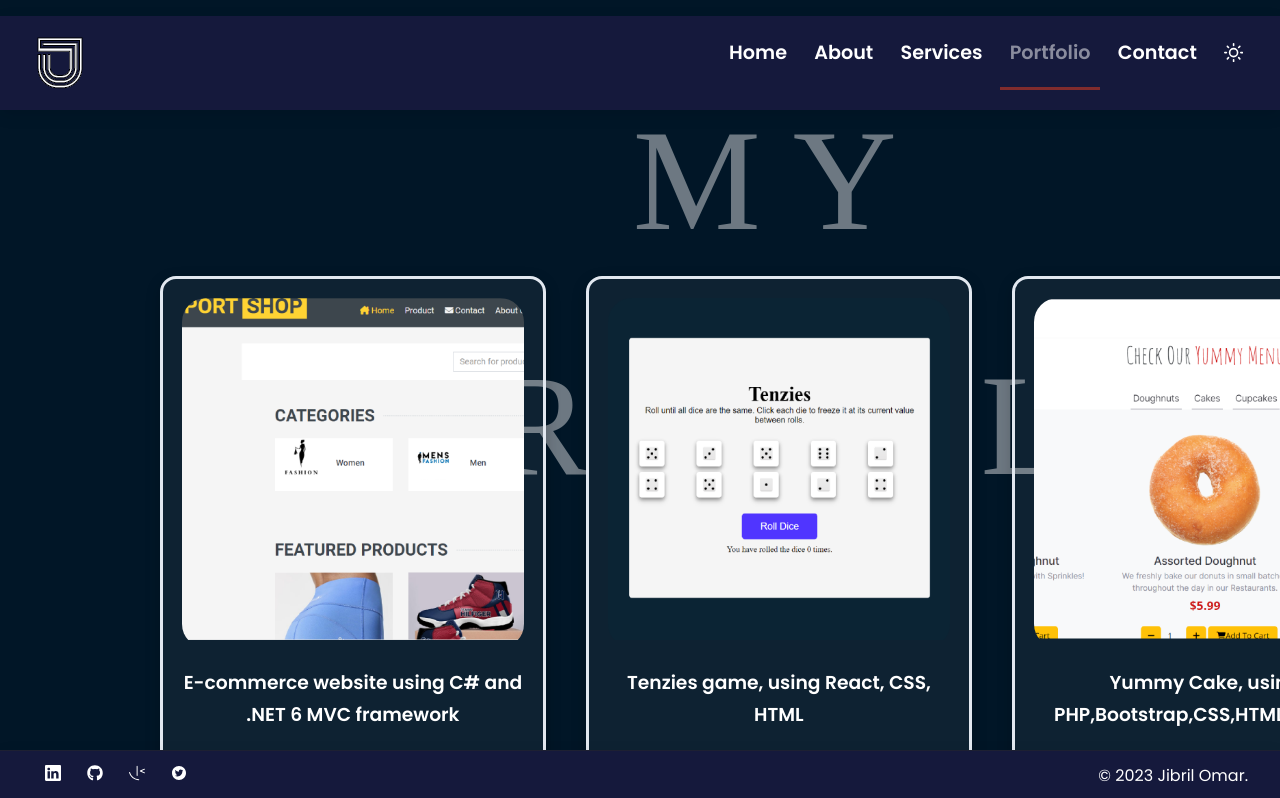
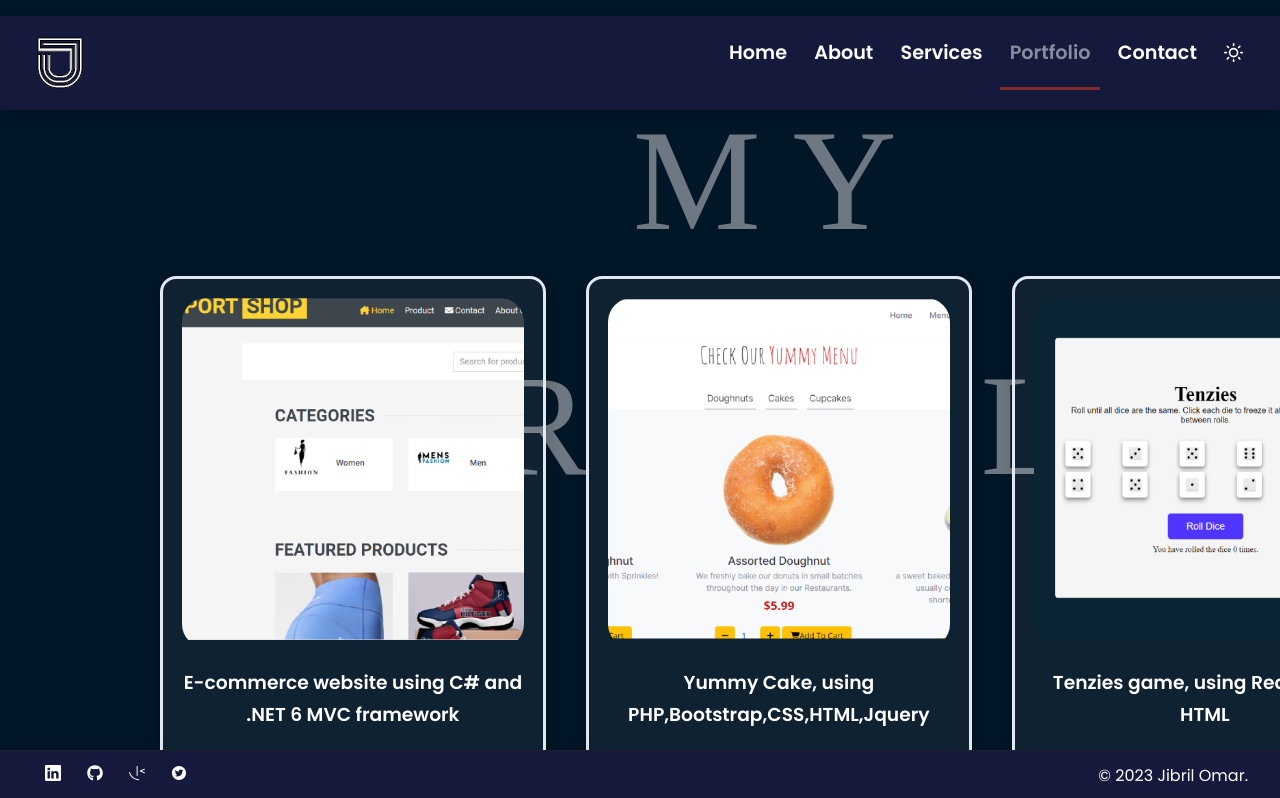
Before and after one commit to jibrilosman/portfolio-router, a React (Create React App) app: page /portfolio in a window 1280 px wide. Shown: the top 798 px of the page. Built offline with nearby package versions, Linux system fonts and the light colour scheme; a web font is replaced by a local one.

Commit message:
Update Data.js

```diff
--- a/src/pages/portfolio/Data.js
+++ b/src/pages/portfolio/Data.js
@@ -12,6 +12,14 @@ import IMG11 from '../../assets/project-11.jpg'
 import IMG12 from '../../assets/project-12.jpg'
 
 const data = [
+    {
+      id: 0,
+      image: IMG2,
+      title: 'Yummy Cake, using PHP,Bootstrap,CSS,HTML,Jquery',
+      github: 'https://github.com/jibrilosman/yummycake',
+      demo: 'https://www.yummy.jibrilomar.com/index.php',
+
+    },
     {
       id: 1,
       image: IMG1,
```
